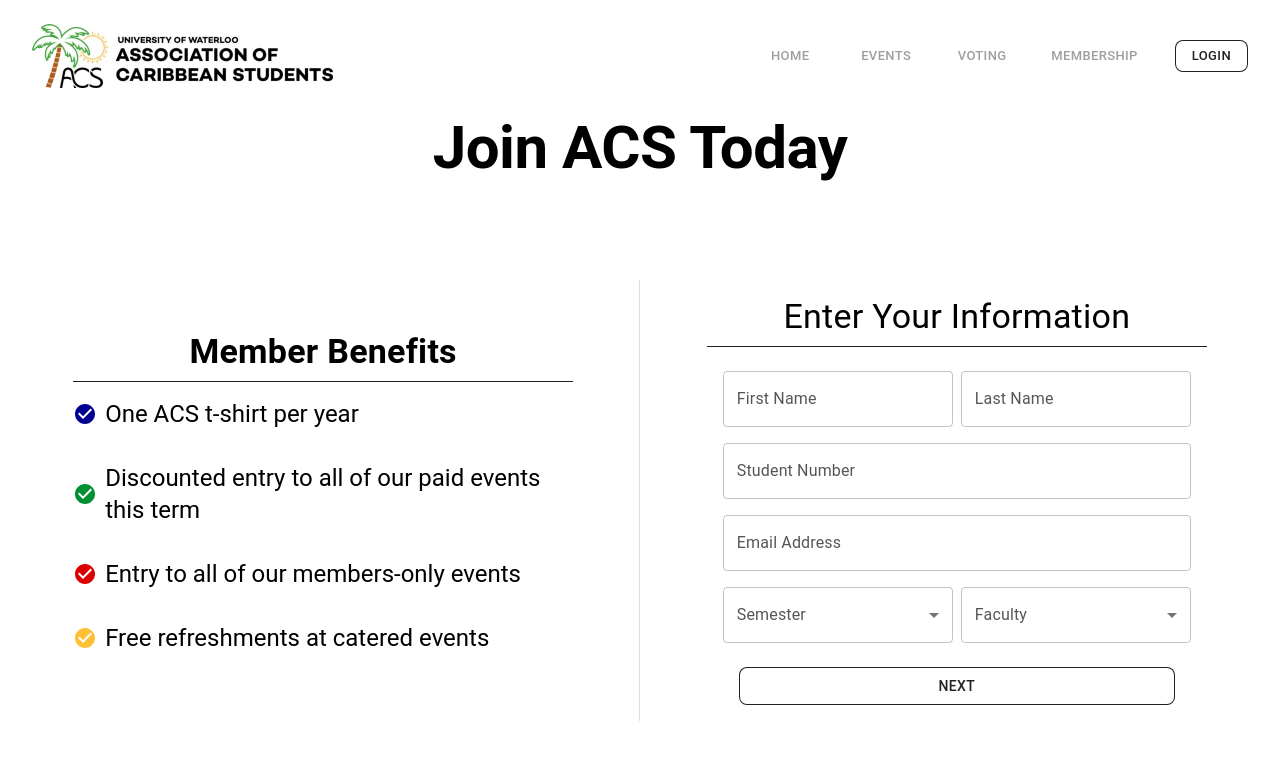
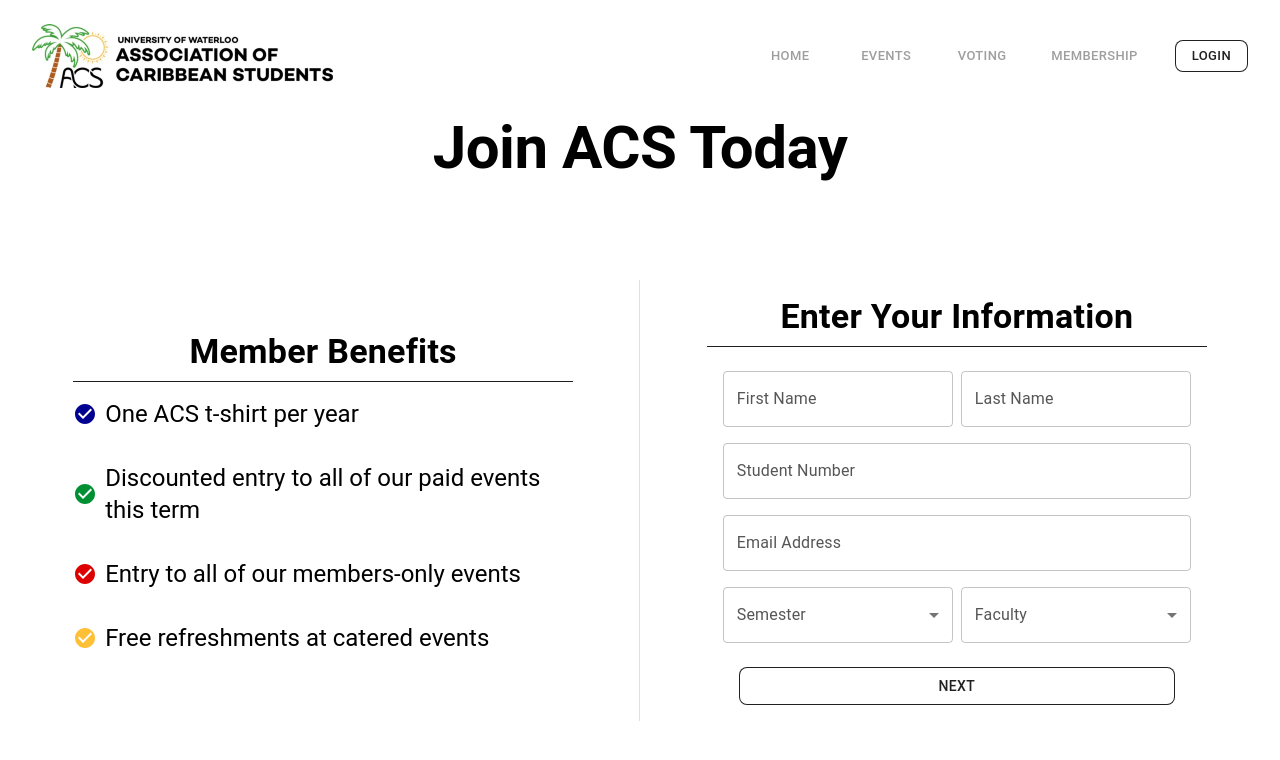
Before and after one commit to uwaterlooacs/acs, a React (Create React App) app in the folder client/: page /membership/signup in a window 1280 px wide. Shown: the top 760 px of the page. Built offline with nearby package versions, Linux system fonts and the light colour scheme.

Commit message:
Make Sign Up form title bold

```diff
--- a/client/src/components/forms/SignUp/index.tsx
+++ b/client/src/components/forms/SignUp/index.tsx
@@ -28,6 +28,9 @@ import { isStudentNumber, isName, isUWEmail } from './utils';
 
 const styles = (theme: Theme) =>
   createStyles({
+    title: {
+      fontWeight: 'bold',
+    },
     titleDivider: {
       marginTop: theme.spacing(1),
       backgroundColor: theme.palette.text.primary,
@@ -100,7 +103,7 @@ function SignUpForm({
 
   return (
     <div>
-      <Typography variant="h4" align="center">
+      <Typography variant="h4" align="center" className={classes.title}>
         Enter Your Information
       </Typography>
       <Divider className={classes.titleDivider} />
```
